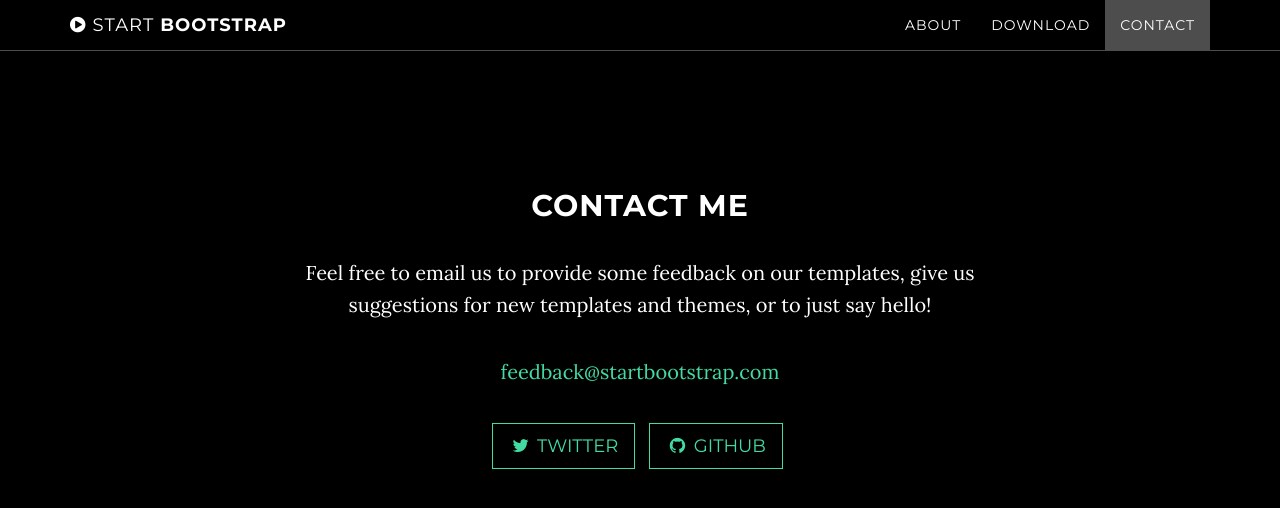
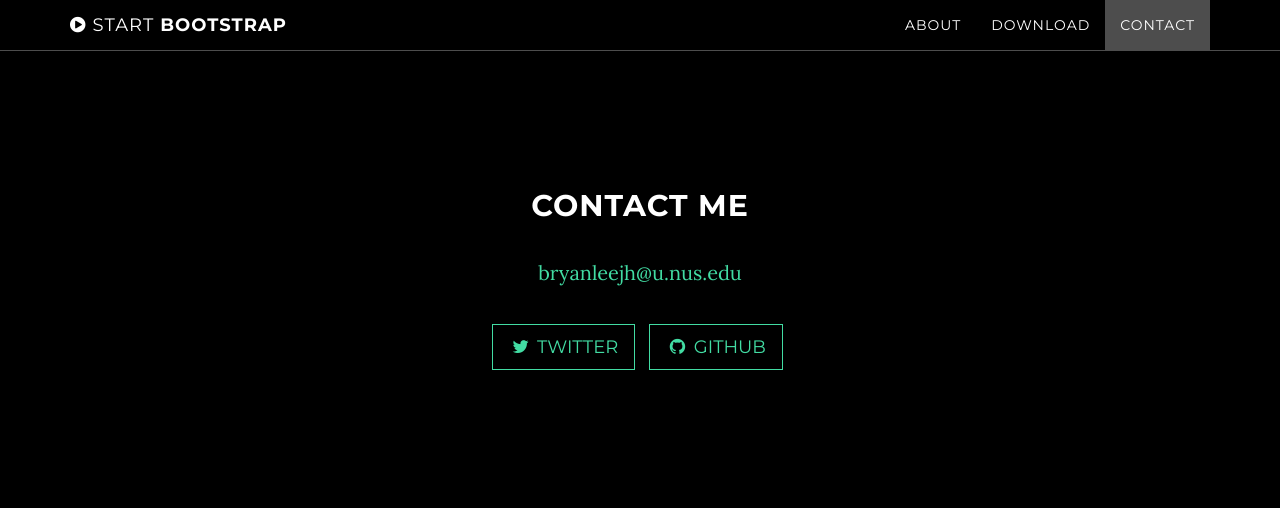
Before and after one commit to bryanleejh/bryanleejh.github.io, a Jekyll site: the page index.html, which Jekyll copies as it is, in a window 1280 px wide and 900 px high, scrolled down 2239 px. Shown: the top 508 px of the window. Built offline with Jekyll 4.4.1, drawn with Linux system fonts in a browser that asks for light colours; nearby versions of some CDN libraries.

Commit message:
Update links and email

```diff
--- a/index.html
+++ b/index.html
@@ -116,15 +116,14 @@
         <div class="row">
             <div class="col-lg-8 col-lg-offset-2">
                 <h2>Contact me</h2>
-                <p>Feel free to email us to provide some feedback on our templates, give us suggestions for new templates and themes, or to just say hello!</p>
-                <p><a href="mailto:feedback@startbootstrap.com">feedback@startbootstrap.com</a>
+                <p><a href="mailto:bryanleejh@u.nus.edu">bryanleejh@u.nus.edu</a>
                 </p>
                 <ul class="list-inline banner-social-buttons">
                     <li>
-                        <a href="https://twitter.com/SBootstrap" class="btn btn-default btn-lg"><i class="fa fa-twitter fa-fw"></i> <span class="network-name">Twitter</span></a>
+                        <a href="https://twitter.com/bryanleejh" class="btn btn-default btn-lg"><i class="fa fa-twitter fa-fw"></i> <span class="network-name">Twitter</span></a>
                     </li>
                     <li>
-                        <a href="https://github.com/IronSummitMedia/startbootstrap" class="btn btn-default btn-lg"><i class="fa fa-github fa-fw"></i> <span class="network-name">Github</span></a>
+                        <a href="https://github.com/bryanleejh/" class="btn btn-default btn-lg"><i class="fa fa-github fa-fw"></i> <span class="network-name">Github</span></a>
                     </li>
 
                 </ul>
```
